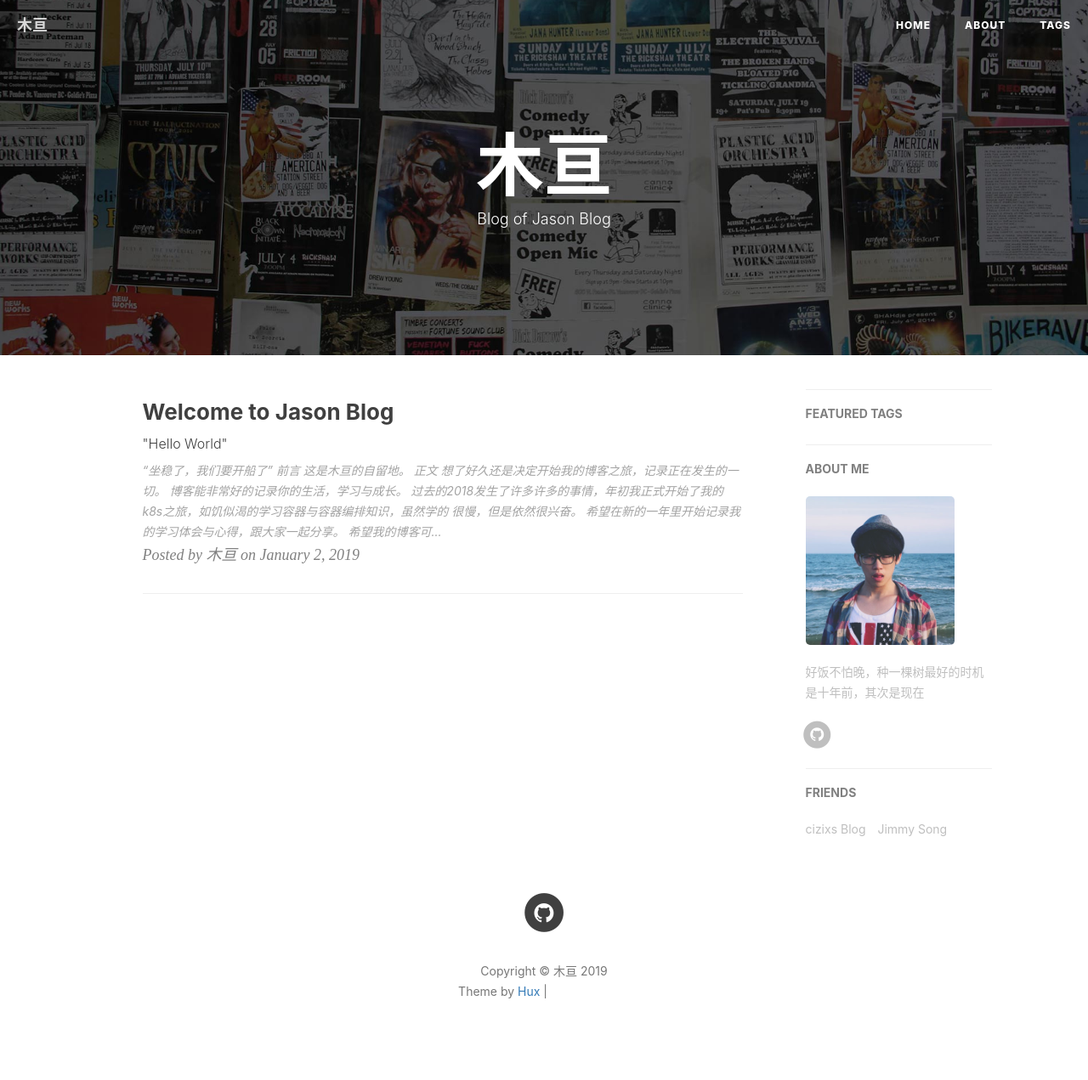
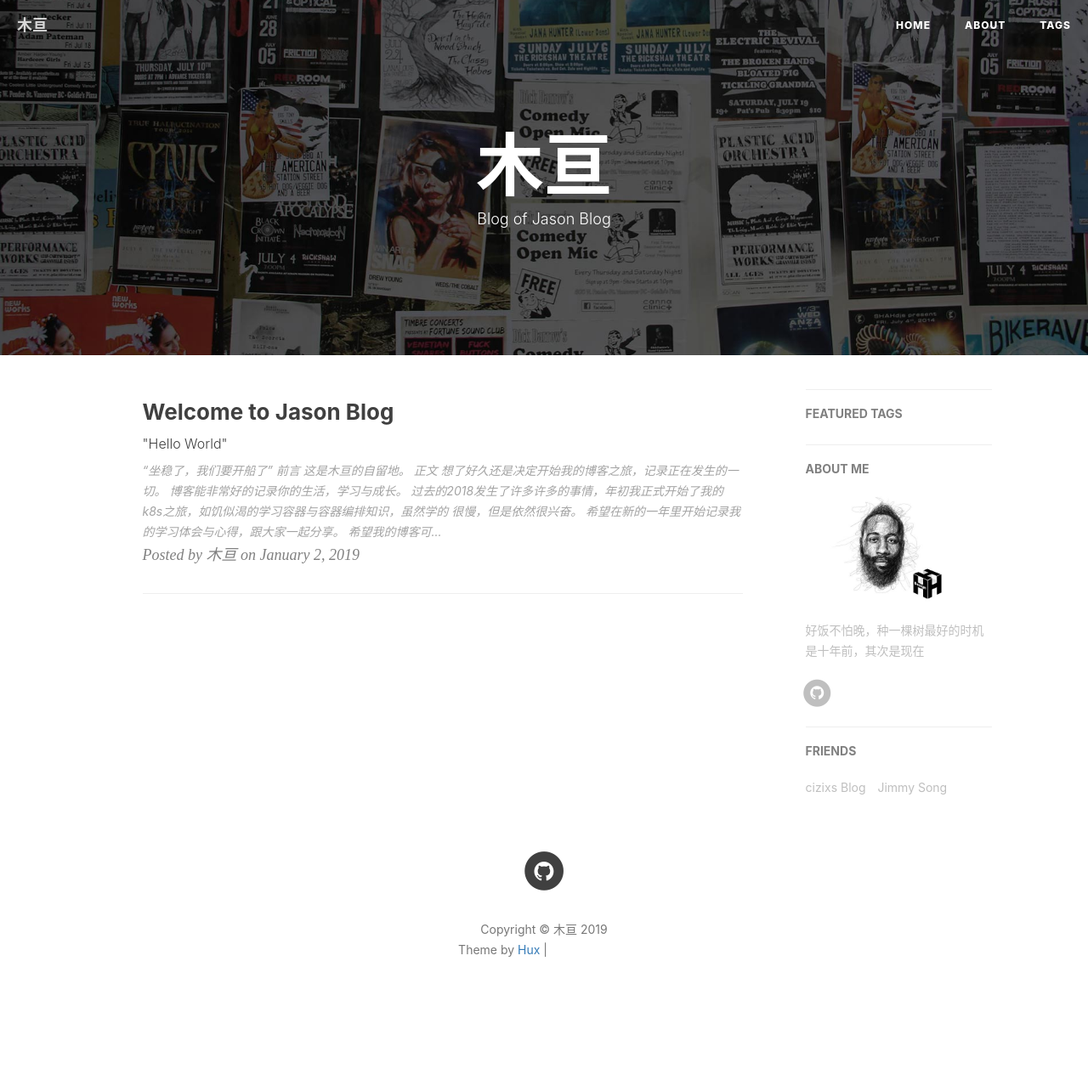
Before and after one commit to torubylist/blog, a Jekyll site: the page built from index.html, in a window 1280 px wide. Shown: the whole page at 85% size. Built offline with Jekyll 4.4.1, drawn with Linux system fonts in a browser that asks for light colours; nearby versions of some CDN libraries; the list of posts is cut into pages by our own code; comment, search, counter and statistics services are not loaded; after the commit the page ends 1222 px from its top, so only the background shows below that; grey boxes are pictures that could not be loaded.

Commit message:
update img

```diff
--- a/_config.yml
+++ b/_config.yml
@@ -69,7 +69,7 @@
 # Sidebar settings
 sidebar: true                           # whether or not using Sidebar.
 sidebar-about-description: "好饭不怕晚，种一棵树最好的时机是十年前，其次是现在"
-sidebar-avatar: /img/avatar-hux.jpg      # use absolute URL, seeing it's used in both `/` and `/about/`
+sidebar-avatar: img/harden.jpg     # use absolute URL, seeing it's used in both `/` and `/about/`
 
 
 
```
Also changed, not shown: img/harden.jpg (added), img/k8s.jpeg (added).
